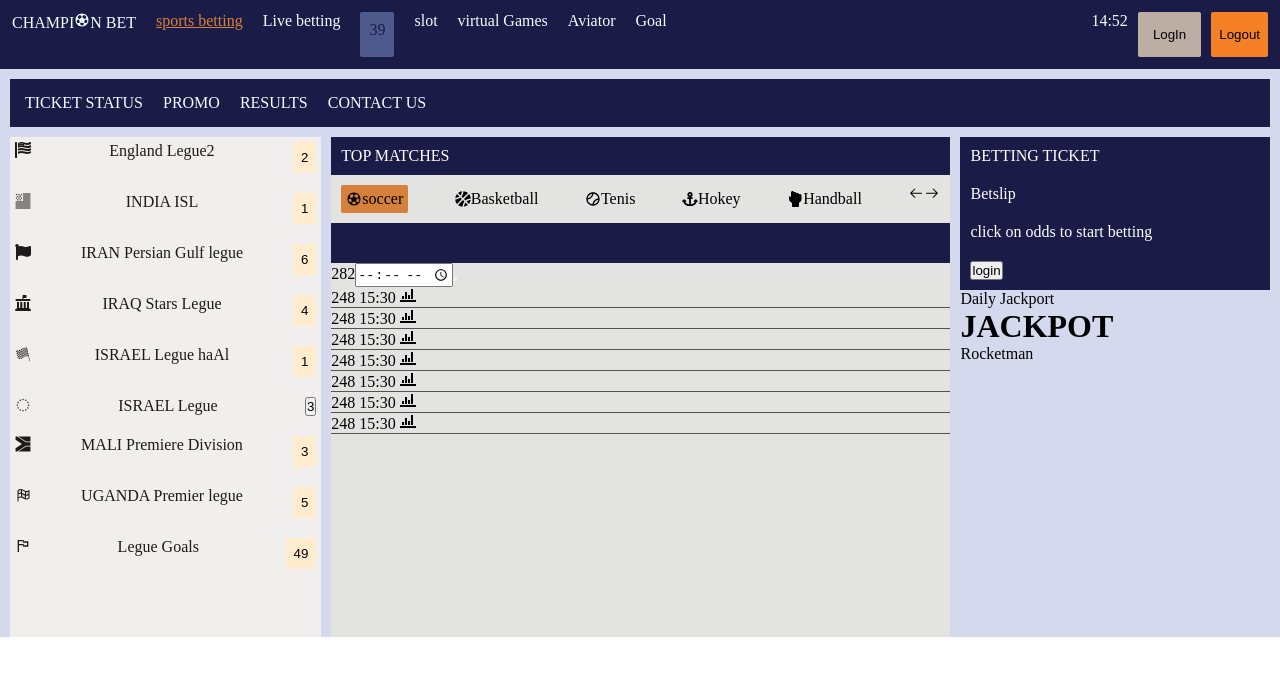
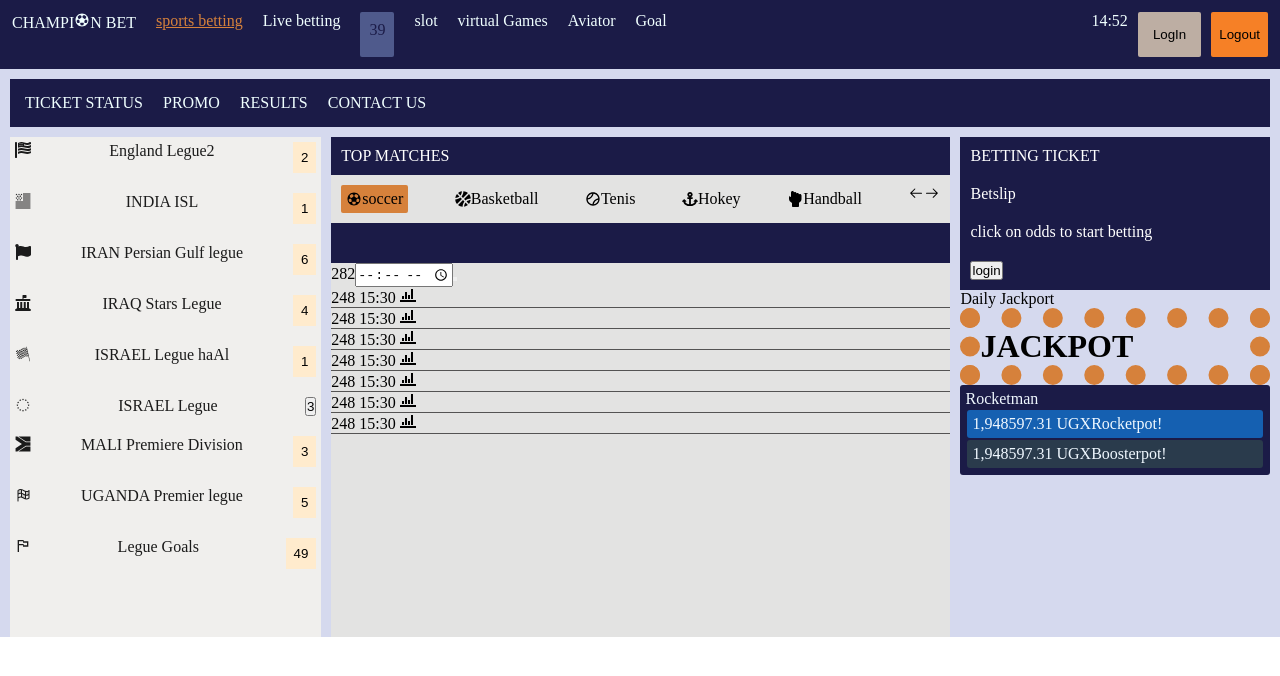
Before and after one commit to nawagirwacatherine/ONLINE-APP, a React (Vite) app in the folder online-app/: page / in a window 1280 px wide. Shown: the top 676 px of the page. Built offline with nearby package versions, Linux system fonts and the light colour scheme.

Commit message:
Add styling to content3

```diff
--- a/online-app/src/App.css
+++ b/online-app/src/App.css
@@ -207,6 +207,31 @@
 
 }
 
+.jackport {
+  border: 20px dotted  rgb(214, 129, 59);
+}
+
+.rocketman{
+  padding: 5px;
+  color: aliceblue;
+  border-radius: 3px;
+  background-color: rgb(27, 27, 71) ;
+}
+
+.rocketpot {
+  border-radius: 3px;
+  margin: 2px;
+  padding: 5px;
+  background-color: rgb(21, 96, 177) ;
+}
+
+.boosterpot {
+  border-radius: 3px;
+  margin: 2px;
+  padding: 5px;
+  background-color: rgb(42, 59, 76) ;
+}
+
 .betting-ticket {
   color: white;
   background-color: rgb(27, 27, 71) ;
--- a/online-app/src/components/Content3.jsx
+++ b/online-app/src/components/Content3.jsx
@@ -10,13 +10,14 @@
     <div className="betting-ticket"><button>login</button></div>
     Daily Jackport
 
-    <h1>JACKPOT</h1>
+    <h1 className="jackport">JACKPOT</h1>
 
     <div>
-   <div>Rocketman</div>
-   <div></div>
-   <div></div>
+   <div  className="rocketman" >Rocketman
+   <div  className="rocketpot"><span>1,948597.31 UGX</span><span>Rocketpot!</span> </div>
+   <div  className="boosterpot"><span>1,948597.31 UGX</span><span>Boosterpot!</span> </div>
 
+    </div>
     </div>
     </div>
 
```
